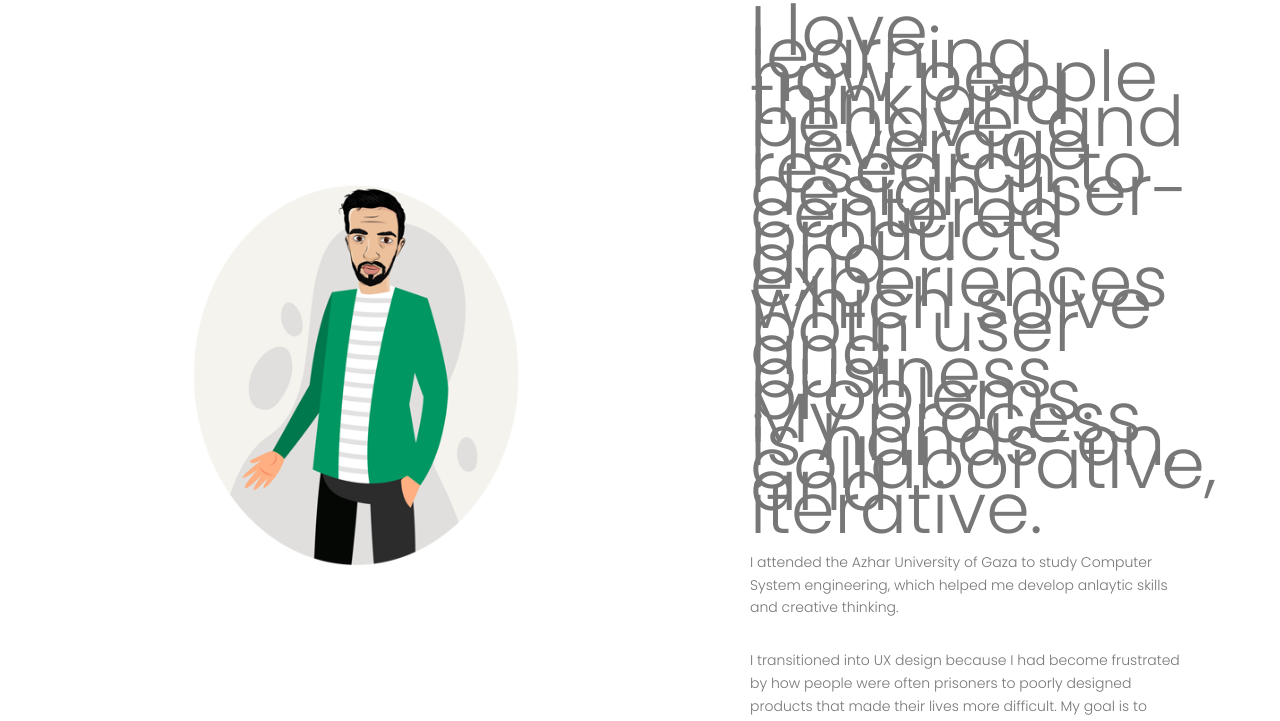
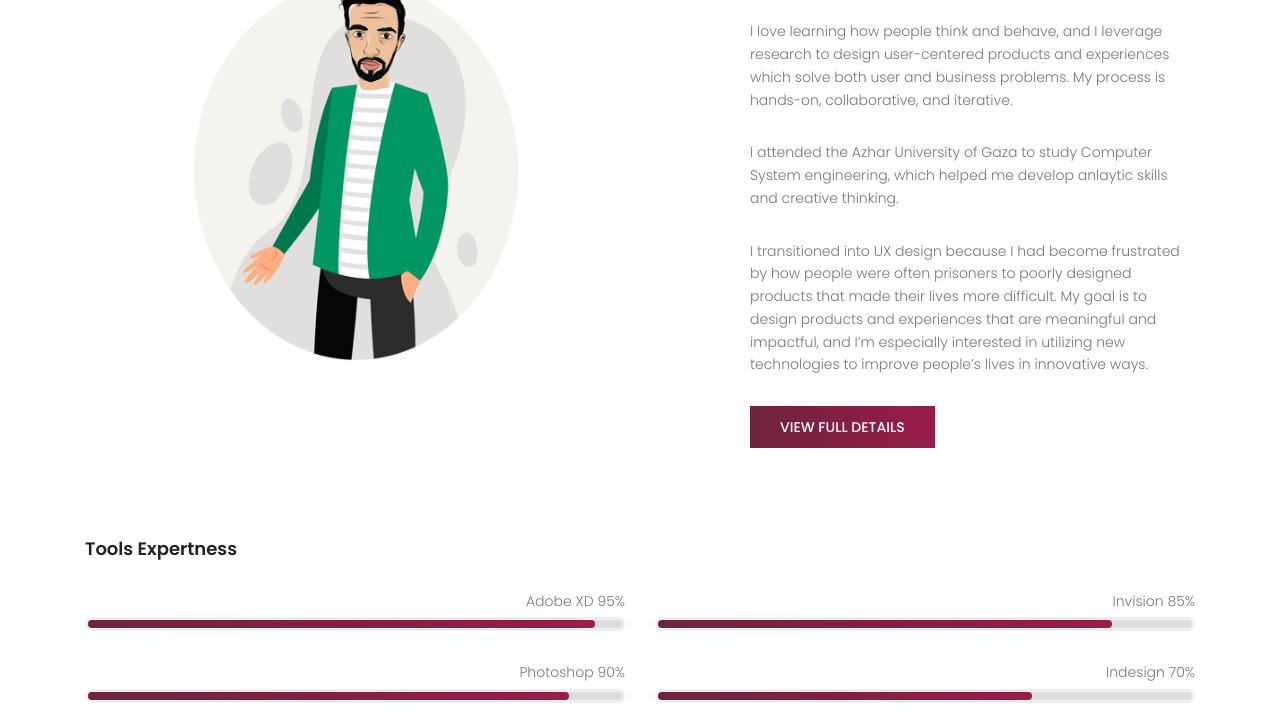
Before and after one commit to ahmadabuabdou/me, a plain HTML site: page about.html in a window 1280 px wide. Shown: the part 570-1291 px from the top of the page. Drawn offline with nearby package versions, Linux system fonts and the light colour scheme; some packages are replaced by stand-ins of ours.

Commit message:
Update about.html

```diff
--- a/about.html
+++ b/about.html
@@ -76,7 +76,7 @@
 						<div class="col-lg-5 col-md-6 home-about-right">
 							<h6>About Me</h6>
 							<h1 class="text-uppercase">Personal Details</h1>
-							<p style="font-size: 5em">
+							<p>
 								I love learning how people think and behave, and I leverage research to design user-centered products and experiences which solve both user and business problems. My process is hands-on, collaborative, and iterative.</p>
 
 								<p>I attended the Azhar University of Gaza to study Computer System engineering, which helped me develop anlaytic skills and creative thinking.</p>
```
